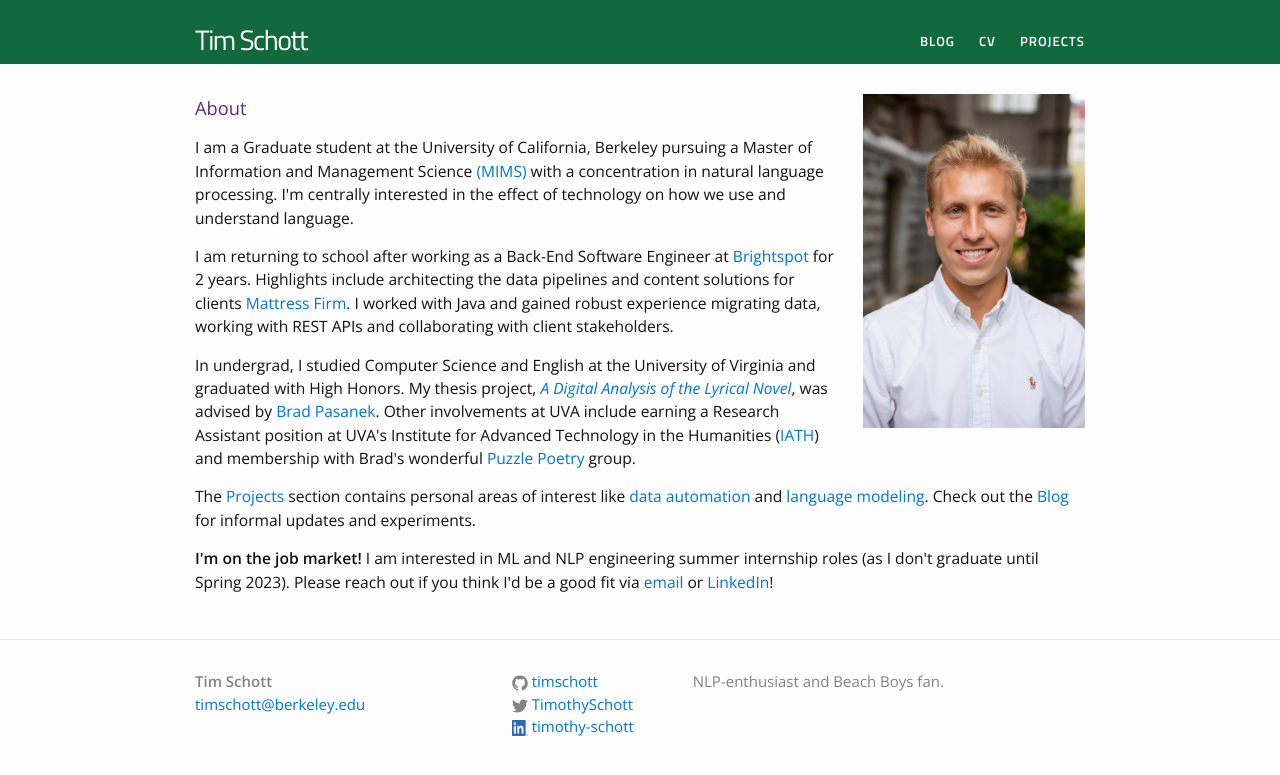
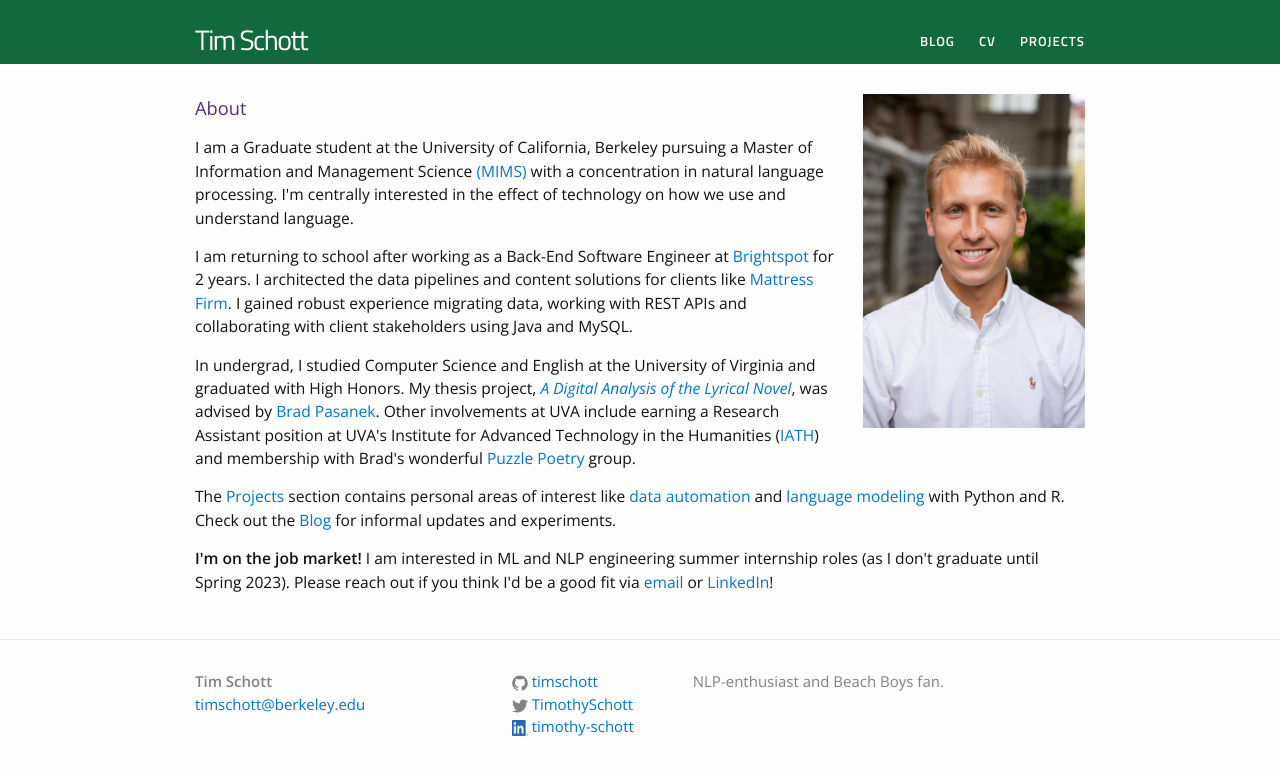
Before and after one commit to timschott/timschott.github.io, a Jekyll site: the page built from index.html, in a window 1280 px wide. Shown: the top 775 px of the page. Built offline with Jekyll 4.4.1, drawn with Linux system fonts in a browser that asks for light colours.

Commit message:
java note

```diff
--- a/index.html
+++ b/index.html
@@ -11,10 +11,10 @@ description: Welcome to my site!
 
 <p>I am a Graduate student at the University of California, Berkeley pursuing a Master of Information and Management Science <a href="https://www.ischool.berkeley.edu/programs/mims">(MIMS)</a> with a concentration in natural language processing. I'm centrally interested in the effect of technology on how we use and understand language.</p>
 
-<p>I am returning to school after working as a Back-End Software Engineer at <a href="https://www.brightspot.com/">Brightspot</a> for 2 years. Highlights include architecting the data pipelines and content solutions for clients <a href="https://www.mattressfirm.com">Mattress Firm</a>. I worked with Java and gained robust experience migrating data, working with REST APIs and collaborating with client stakeholders.</p>
+<p>I am returning to school after working as a Back-End Software Engineer at <a href="https://www.brightspot.com/">Brightspot</a> for 2 years. I architected the data pipelines and content solutions for clients like <a href="https://www.mattressfirm.com">Mattress Firm</a>. I gained robust experience migrating data, working with REST APIs and collaborating with client stakeholders using Java and MySQL.</p>
 
 <p>In undergrad, I studied Computer Science and English at the University of Virginia and graduated with High Honors. My thesis project, <a href = "/thesis"><i>A Digital Analysis of the Lyrical Novel</i></a>, was advised by <a href="https://english.as.virginia.edu/people/profile/bmp7e">Brad Pasanek</a>. Other involvements at UVA include earning a Research Assistant position at UVA's Institute for Advanced Technology in the Humanities (<a href="http://www.iath.virginia.edu/">IATH</a>) and membership with Brad's wonderful <a href="https://puzzlepoesis.org">Puzzle Poetry</a> group.</p>
 
-<p>The <a href="/projects">Projects</a> section contains personal areas of interest like <a href = "/projects/wapo">data automation</a> and <a href = "/projects/sbotus">language modeling</a>. Check out the <a href="/blog">Blog</a> for informal updates and experiments.</p>
+<p>The <a href="/projects">Projects</a> section contains personal areas of interest like <a href = "/projects/wapo">data automation</a> and <a href = "/projects/sbotus">language modeling</a> with Python and R. Check out the <a href="/blog">Blog</a> for informal updates and experiments.</p>
 
 <p><b>I'm on the job market!</b> I am interested in ML and NLP engineering summer internship roles (as I don't graduate until Spring 2023). Please reach out if you think I'd be a good fit via <a href="mailto:timschott@berkeley.edu">email</a> or <a href="https://linkedin.com/in/timothy-schott">LinkedIn</a>!</p>
```
